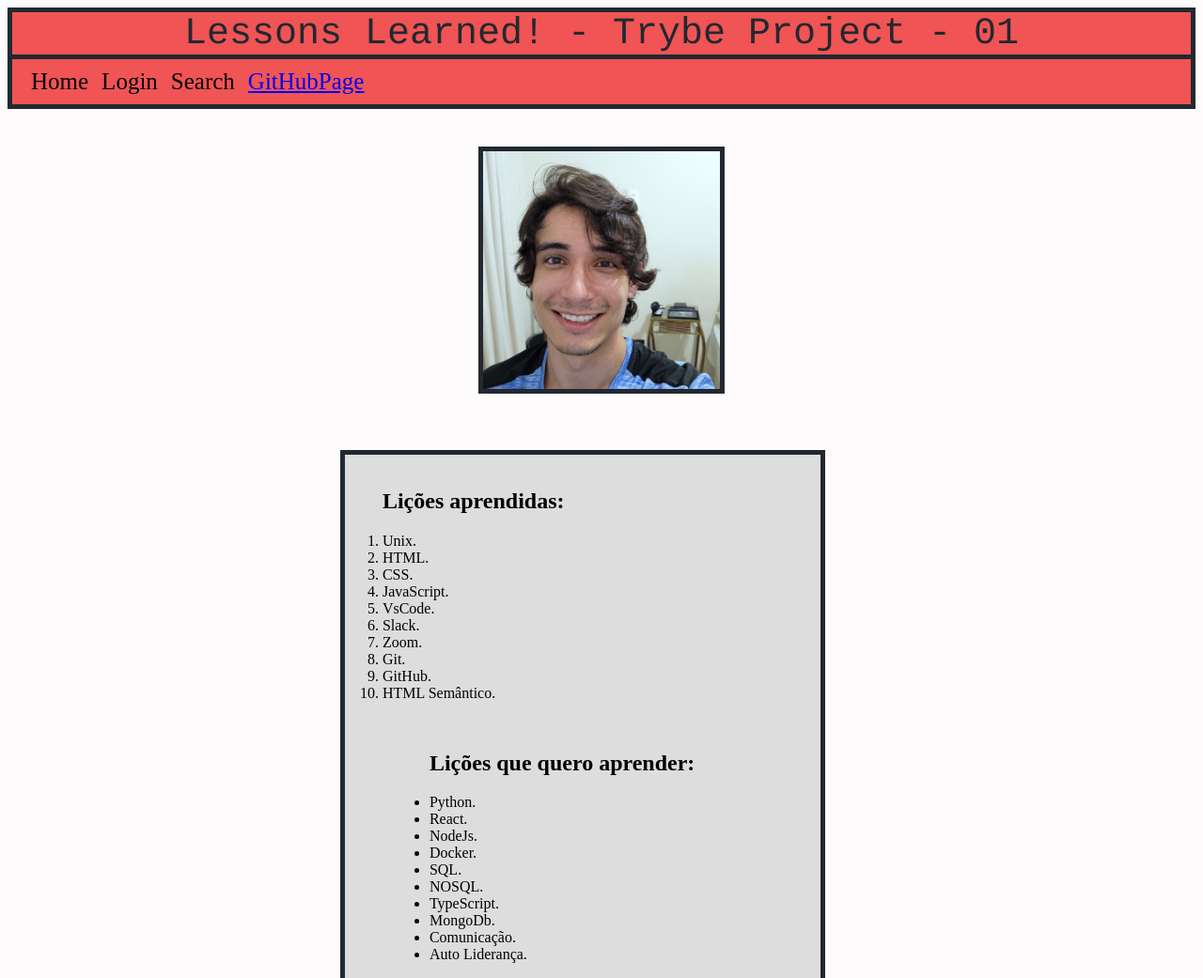
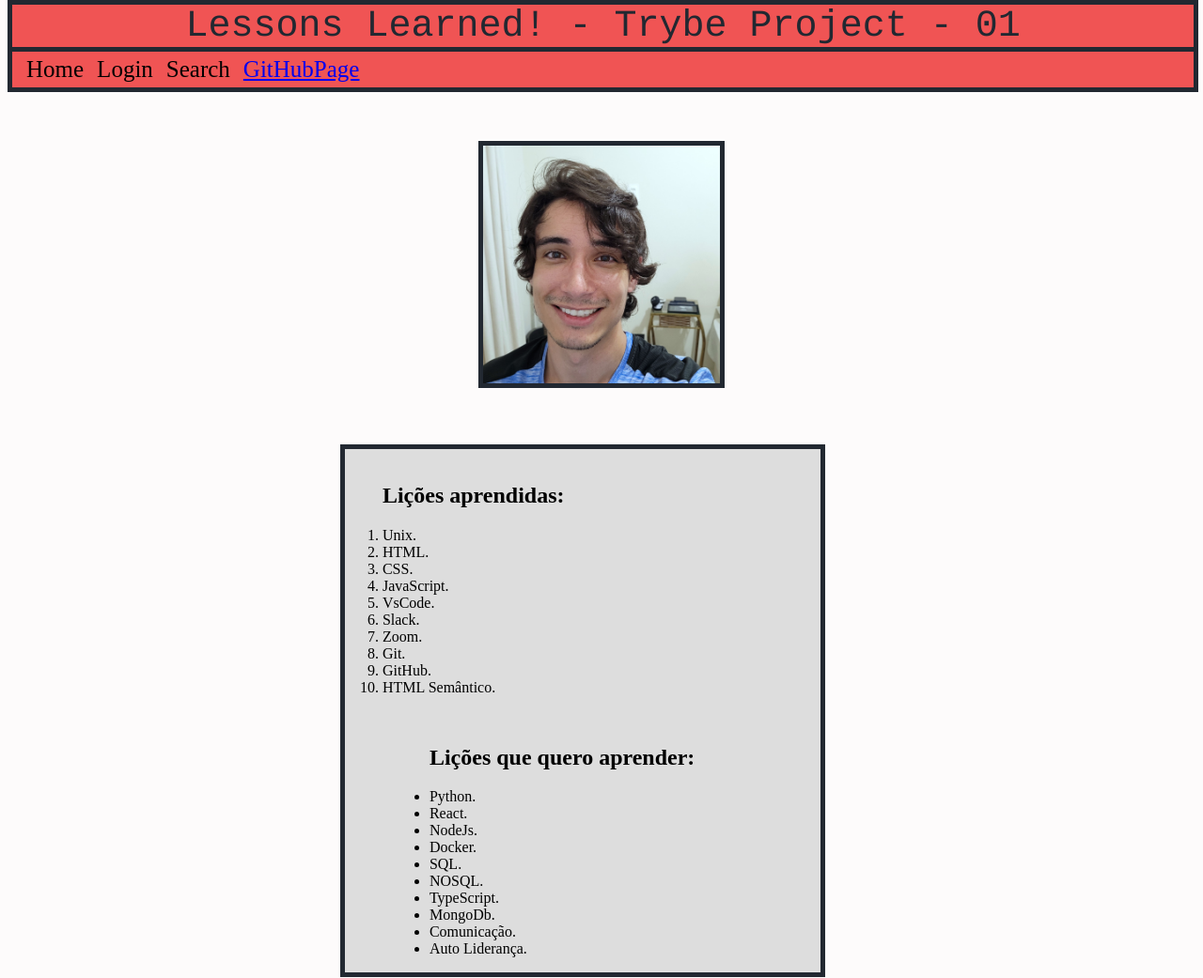
Before and after one commit to lucaslmatos/lessons-learned-p1, a website: page index.html in a window 1280 px wide. Shown: the top 1041 px of the page at 94% size. Drawn offline with Linux system fonts and the light colour scheme.

Commit message:
C09 consertando requisito 02

```diff
--- a/style.css
+++ b/style.css
@@ -4,8 +4,9 @@ body {
 
 #cabecalho {
   background-color: rgb(34, 40, 49);
+  position: absolute;
+  width: 99%;
   top: 0;
-  overflow: clip;
 }
 
 #titulo {
@@ -25,16 +26,16 @@ body {
   max-width: 20%;
   margin-left: auto;
   margin-right: auto;
-  margin-top: 40px;
+  margin-top: 150px;
   background-color: rgb(34, 40, 49);
   padding: 5px;
 }
 
 #lista-navegar {
   background-color: rgb(240, 84, 84);
-  padding: 10px;
+  padding: 5px;
   margin-top: 0;
-  margin-bottom: 40px;
+  margin-bottom: 0;
   border-left: 5px solid rgb(34, 40, 49);
   border-right: 5px solid rgb(34, 40, 49);
   border-bottom: 5px solid rgb(34, 40, 49);
@@ -74,6 +75,7 @@ article {
   margin-left: 28%;
   margin-top: 5px;
   text-align: justify;
+  line-height: 20px;
 }
 
 aside {
```
